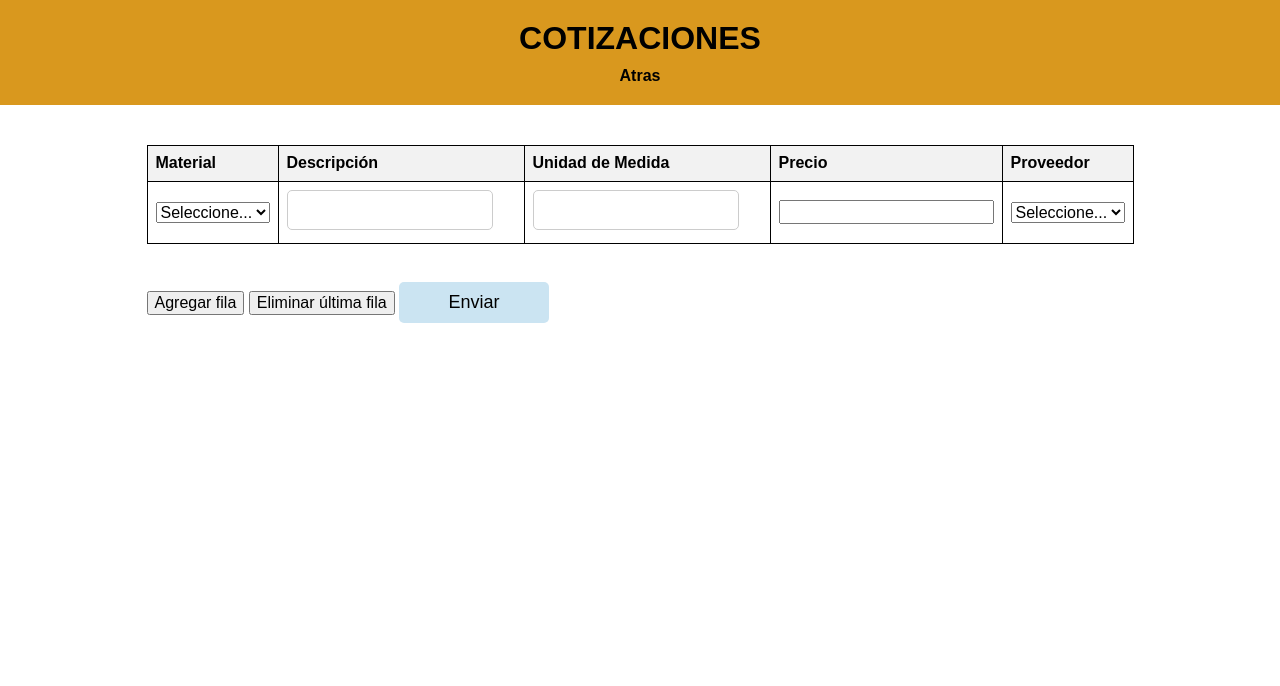
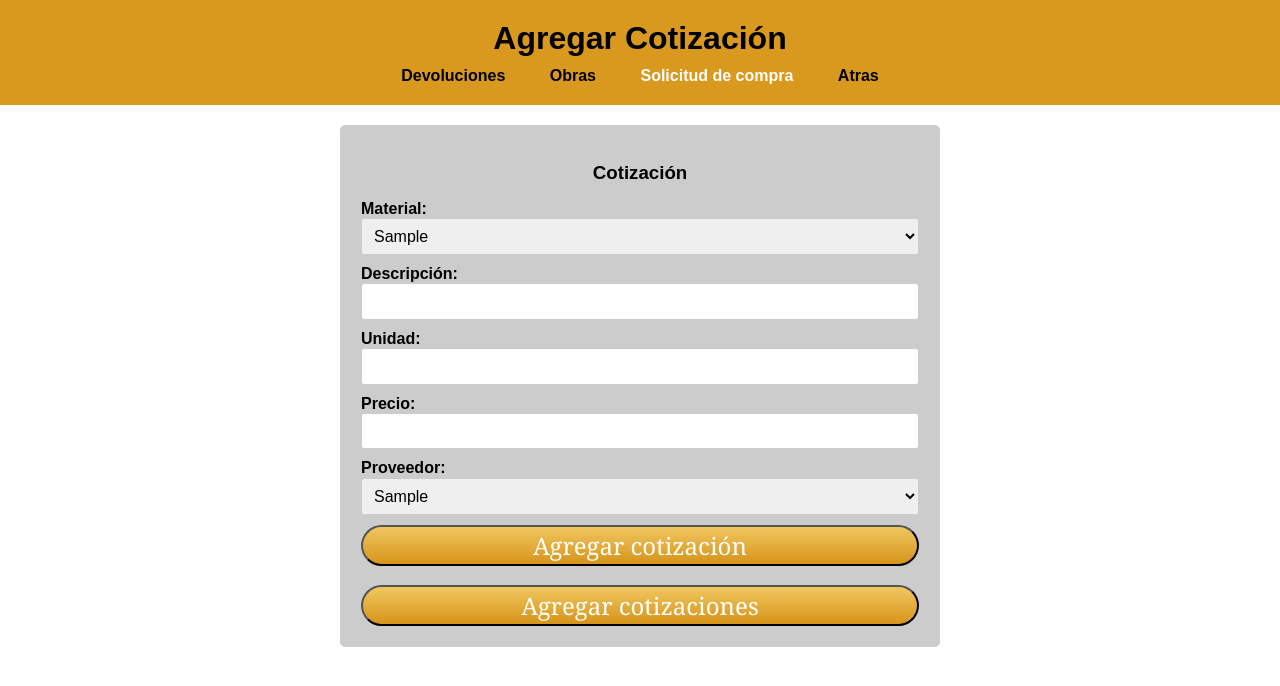
Before and after one commit to Suclaif88/Caleidoscopio, a PHP site: page /VISTADC/AGREGARCO.php in a window 1280 px wide. Shown: the top 686 px of the page. Run offline with PHP 8.4, Linux system fonts and the light colour scheme; tables that the repository leaves empty or names only in its code hold one stand-in row (values such as "Sample post").

Commit message:
final cotizaciones

```diff
--- a/VISTADC/AGREGARCO.php
+++ b/VISTADC/AGREGARCO.php
@@ -3,139 +3,146 @@
 <head>
     <meta charset="UTF-8">
     <meta name="viewport" content="width=device-width, initial-scale=1.0">
-<title>Agregar Material</title>
+    <title>Nueva Solicitud de Materiales</title>
     <link rel="stylesheet" href="../CSS/CSSCO.css">
-<link rel="stylesheet" href="../CSS/CSS.css">
+    <link rel="stylesheet" href="../CSS/CSSDC.css">
     <link rel="stylesheet" href="../CSS/responsive.css">
     <link rel="icon" type="image/png" href="../IMG/favicon.png">
+</head>
+<body>
 <style>
-     form {
-         margin:5vh;
+        body {
+            font-family: Arial, sans-serif;
+            margin: 0;
+            padding: 0;
         }
-    table {
+
+        header {
+            background-color: #333;
+            color: white;
+            text-align: center;
+            padding: 10px 0;
+        }
+
+        form{
+            max-width: 600px;
+            margin: 0 auto;
+            padding: 20px;
+            border: 1px solid #ccc;
+            border-radius: 5px;
+            background-color: #f9f9f9;
+            margin-top: 20px;
+            background-color: #ccc;
+        }
+
+        form label {
+            font-weight: bold;
+        }
+
+        form select, form input[type="text"], form input[type="number"] {
             width: 100%;
-        border-collapse: collapse;
+            padding: 8px;
+            margin-bottom: 10px;
+            border: 1px solid #ccc;
+            border-radius: 3px;
+            box-sizing: border-box;
         }
-    table, th, td {
-        border: 1px solid black;
-        padding: 8px;
-        text-align: left;
-    }
-    th {
-        background-color: #f2f2f2;
+        h3{
+            text-align: center;
+            margin: 2vh;
         }
     </style>
+    <header class="navbar">
+        <h1>Agregar Cotización</h1>
+        <ul>
+        <li><a href="">Devoluciones</a></li>
+        <li><a href="OBRASRE.php">Obras</a></li>
+        <li><a href="" style="color:white;">Solicitud de compra</a></li>
+        <li><a href="RE.php">Atras</a></li>
+    </ul>
+    </header>
+
+    <form action="../PHP/AGGCO.php" method="post">
+        <!-- Dentro del formulario -->
+<div id="cotizaciones">
+    <h3>Cotización</h3>
+    <div>
+        <label for="material">Material:</label>
+        <select name="material_id[]" required>
+            <?php
+            require_once "../PHP/CONN.php";
+            $consulta = "SELECT id, material FROM agregar_materiales";
+            $resultado = mysqli_query($conexion, $consulta);
+            while ($fila = mysqli_fetch_assoc($resultado)) {
+                echo "<option value='" . $fila['id'] . "'>" . $fila['material'] . "</option>";
+            }
+            ?>
+        </select>
+        <label for="descripcion">Descripción:</label>
+        <input type="text" name="descripcion[]" required>
+        <label for="unidad">Unidad:</label>
+        <input type="text" name="unidad[]" required>
+        <label for="precio">Precio:</label>
+        <input type="number" name="precio[]" required>
+        <label for="proveedor">Proveedor:</label>
+        <select name="proveedor_id[]" required>
+            <?php
+            $consulta = "SELECT id, proveedor FROM proveedores";
+            $resultado = mysqli_query($conexion, $consulta);
+            while ($fila = mysqli_fetch_assoc($resultado)) {
+                echo "<option value='" . $fila['id'] . "'>" . $fila['proveedor'] . "</option>";
+            }
+            ?>
+        </select>
+    </div>
+    </div>
+    <button type="button" class="btn1" onclick="agregarCotizacion()">Agregar cotización</button><br><br>
+    <button type="submit" class="btn1">Agregar cotizaciones</button>
+   </form>
+
     <script>
-function agregarFila(materialesOptions, proveedoresOptions) {
-    var table = document.getElementById("tabla-materiales");
-    var row = table.insertRow(-1);
-
-    var colCount = table.rows[0].cells.length;
-    for (var i = 0; i < colCount; i++) {
-        var newCell = row.insertCell(i);
-        if (i == 0) {
-            newCell.innerHTML = materialesOptions;
-        } else if (i == 4) {
-            newCell.innerHTML = proveedoresOptions;
-        } else if (i == 1) {
-            newCell.innerHTML = "<input type='text' name='descripcion[]'>";
-        } else if (i == 2) {
-            newCell.innerHTML = "<input type='text' name='unidad_medida[]'>";
-        } else {
-            newCell.innerHTML = "<input type='number' name='precio[]' step='0.01'>";
+        function agregarCotizacion() {
+            var contenedor = document.getElementById("cotizaciones");
+            var nuevaCotizacion = document.createElement("div");
+            nuevaCotizacion.innerHTML = `
+                <div>
+                <h3>Cotización</h3><br>
+                <label for="material">Material:</label>
+                <select name="material_id[]" require>
+                    <?php
+                    require_once "../PHP/CONN.php";
+                    $consulta = "SELECT id, material FROM agregar_materiales";
+                    $resultado = mysqli_query($conexion, $consulta);
+                    while ($fila = mysqli_fetch_assoc($resultado)) {
+                        echo "<option value='" . $fila['id'] . "'>" . $fila['material'] . "</option>";
                     }
+                    ?>
+                </select>
+                <label for="descripcion">Descripción:</label>
+                <input type="text" name="descripcion[]" required>
+                <label for="unidad">Unidad:</label>
+                <input type="text" name="unidad[]" required>
+                <label for="precio">Precio:</label>
+                <input type="number" name="precio[]" required>
+                <label for="proveedor">Proveedor:</label>
+                <select name="proveedor_id[]" require>
+                    <?php
+                    $consulta = "SELECT id, proveedor FROM proveedores";
+                    $resultado = mysqli_query($conexion, $consulta);
+                    while ($fila = mysqli_fetch_assoc($resultado)) {
+                        echo "<option value='" . $fila['id'] . "'>" . $fila['proveedor'] . "</option>";
                     }
+                    ?>
+                </select>
+                <button type="button" onclick="eliminarCotizacion(this)">Eliminar</button>
+                </div>
+            `;
+            contenedor.appendChild(nuevaCotizacion);
         }
 
-function eliminarFila() {
-    var table = document.getElementById("tabla-materiales");
-    if (table.rows.length > 2) {
-        table.deleteRow(-1);
-    } else {
-        alert("No se puede eliminar más filas.");
+        function eliminarCotizacion(elemento) {
+            elemento.parentNode.parentNode.removeChild(elemento.parentNode);
         }
-}
-
-function actualizarOpcionesMateriales() {
-    var materialesOptions = "<?php
-        require_once "../PHP/CONN.php";
-        $consultaMateriales = "SELECT id, material FROM agregar_materiales";
-        $resultadoMateriales = mysqli_query($conexion, $consultaMateriales);
-        $optionsMateriales = "<option value=''>Seleccione...</option>";
-        while ($filaMaterial = mysqli_fetch_assoc($resultadoMateriales)) {
-            $optionsMateriales .= "<option value='" . $filaMaterial['id'] . "'>" . $filaMaterial['material'] . "</option>";
-        }
-        echo $optionsMateriales;
-    ?>";
-
-    var selectMateriales = document.querySelectorAll("[name='material_id']");
-    selectMateriales.forEach(function(select) {
-        select.innerHTML = materialesOptions;
-    });
-}
-
-function actualizarOpcionesProveedores() {
-    var proveedoresOptions = "<?php
-        $consultaProveedores = "SELECT id, proveedor FROM proveedores";
-        $resultadoProveedores = mysqli_query($conexion, $consultaProveedores);
-        $optionsProveedores = "<option value=''>Seleccione...</option>";
-        while ($filaProveedor = mysqli_fetch_assoc($resultadoProveedores)) {
-            $optionsProveedores .= "<option value='" . $filaProveedor['id'] . "'>" . $filaProveedor['proveedor'] . "</option>";
-        }
-        echo $optionsProveedores;
-    ?>";
-
-    var selectProveedores = document.querySelectorAll("[name='proveedor_id']");
-    selectProveedores.forEach(function(select) {
-        select.innerHTML = proveedoresOptions;
-    });
-}
-
     </script>
-</head>
-<body>
-
-<div class="navbar">
-    <h1>COTIZACIONES</h1>
-    <ul>
-        <li><a href="COTIZACION.php">Atras</a></li>
-    </ul>
-</div>
-
-<form action="../PHP/AGGCO.php" method="post">
-    <table id="tabla-materiales">
-        <thead>
-            <tr>
-                <th>Material</th>
-                <th>Descripción</th>
-                <th>Unidad de Medida</th>
-                <th>Precio</th>
-                <th>Proveedor</th>
-            </tr>
-        </thead>
-        <tbody>
-            <tr>
-                <td>
-                    <select name="material_id">
-                        <?php echo $optionsMateriales; ?>
-                    </select>
-                </td>
-                <td><input type="text" name="descripcion"></td>
-                <td><input type="text" name="unidad_medida"></td>
-                <td><input type="number" name="precio[]" step="0.01"></td>
-                <td>
-                    <select name="proveedor_id">
-                        <?php echo $optionsProveedores; ?>
-                    </select>
-                </td>
-            </tr>
-        </tbody>
-    </table>
-    <br>
-    <input type="button" value="Agregar fila" onclick="agregarFila('<?php echo $optionsMateriales; ?>', '<?php echo $optionsProveedores; ?>')">
-    <input type="button" value="Eliminar última fila" onclick="eliminarFila()">
-    <input type="submit" value="Enviar">
-</form>
-
 </body>
 </html>
```
Also changed, not shown: PHP/AGGCO.php (+28 -18 lines). Lines whose indentation alone changed are shown as unchanged.
